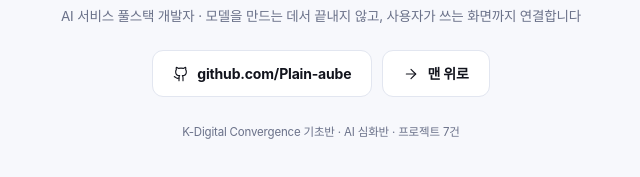
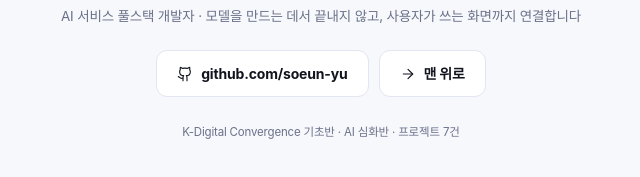
Before and after one commit to soeun-yu/soeun-yu.github.io, a plain HTML site: page index.html in a window 1280 px wide. Shown: the part 9680-9857 px from the top of the page, 319-959 px from the left. Drawn offline with Linux system fonts and the light colour scheme.

Commit message:
[chore] index.html의 GitHub 링크 수정
· 이전 링크(https://github.com/Plain-aube)를 현재 링크(https://github.com/soeun-yu)로 수정.
· 관련 문구에도 반영.

```diff
--- a/index.html
+++ b/index.html
@@ -578,7 +578,7 @@
     <p class="summary rv">K-Digital Convergence 기초반에서 Java 웹 팀 프로젝트 3건(JSP → React+Express → Spring Boot)을, AI 심화반에서 ML·DL·LLM 개인 프로젝트 3건과 팀 프로젝트 1건을 진행했습니다.</p>
     <div class="hero-cta rv">
       <a class="btn primary" href="#part-ai"><svg width="17" height="17" viewBox="0 0 24 24" fill="none" stroke="currentColor" stroke-width="1.7" stroke-linecap="round" stroke-linejoin="round" aria-hidden="true"><path d="m12 3-1.9 5.8a2 2 0 0 1-1.287 1.288L3 12l5.8 1.9a2 2 0 0 1 1.288 1.287L12 21l1.9-5.8a2 2 0 0 1 1.287-1.288L21 12l-5.8-1.9a2 2 0 0 1-1.288-1.287Z"/></svg> 대표 프로젝트</a>
-      <a class="btn" href="https://github.com/Plain-aube" target="_blank" rel="noopener"><svg width="17" height="17" viewBox="0 0 24 24" fill="none" stroke="currentColor" stroke-width="1.7" stroke-linecap="round" stroke-linejoin="round" aria-hidden="true"><path d="M15 22v-4a4.8 4.8 0 0 0-1-3.5c3 0 6-2 6-5.5.08-1.25-.27-2.48-1-3.5.28-1.15.28-2.35 0-3.5 0 0-1 0-3 1.5-2.64-.5-5.36-.5-8 0C6 2 5 2 5 2c-.3 1.15-.3 2.35 0 3.5A5.403 5.403 0 0 0 4 9c0 3.5 3 5.5 6 5.5-.39.49-.68 1.05-.85 1.65-.17.6-.22 1.23-.15 1.85v4"/><path d="M9 18c-4.51 2-5-2-7-2"/></svg> GitHub</a>
+      <a class="btn" href="https://github.com/soeun-yu" target="_blank" rel="noopener"><svg width="17" height="17" viewBox="0 0 24 24" fill="none" stroke="currentColor" stroke-width="1.7" stroke-linecap="round" stroke-linejoin="round" aria-hidden="true"><path d="M15 22v-4a4.8 4.8 0 0 0-1-3.5c3 0 6-2 6-5.5.08-1.25-.27-2.48-1-3.5.28-1.15.28-2.35 0-3.5 0 0-1 0-3 1.5-2.64-.5-5.36-.5-8 0C6 2 5 2 5 2c-.3 1.15-.3 2.35 0 3.5A5.403 5.403 0 0 0 4 9c0 3.5 3 5.5 6 5.5-.39.49-.68 1.05-.85 1.65-.17.6-.22 1.23-.15 1.85v4"/><path d="M9 18c-4.51 2-5-2-7-2"/></svg> GitHub</a>
       <a class="btn" href="#trouble"><svg width="17" height="17" viewBox="0 0 24 24" fill="none" stroke="currentColor" stroke-width="1.7" stroke-linecap="round" stroke-linejoin="round" aria-hidden="true"><circle cx="11" cy="11" r="8"/><path d="m21 21-4.3-4.3"/></svg> 문제 해결 사례</a>
     </div>
   </div>
@@ -737,7 +737,7 @@
   <div class="fname">유소은</div>
   <div class="fsub">AI 서비스 풀스택 개발자 · 모델을 만드는 데서 끝내지 않고, 사용자가 쓰는 화면까지 연결합니다</div>
   <div class="flinks">
-    <a class="btn" href="https://github.com/Plain-aube" target="_blank" rel="noopener"><svg width="16" height="16" viewBox="0 0 24 24" fill="none" stroke="currentColor" stroke-width="1.7" stroke-linecap="round" stroke-linejoin="round" aria-hidden="true"><path d="M15 22v-4a4.8 4.8 0 0 0-1-3.5c3 0 6-2 6-5.5.08-1.25-.27-2.48-1-3.5.28-1.15.28-2.35 0-3.5 0 0-1 0-3 1.5-2.64-.5-5.36-.5-8 0C6 2 5 2 5 2c-.3 1.15-.3 2.35 0 3.5A5.403 5.403 0 0 0 4 9c0 3.5 3 5.5 6 5.5-.39.49-.68 1.05-.85 1.65-.17.6-.22 1.23-.15 1.85v4"/><path d="M9 18c-4.51 2-5-2-7-2"/></svg> github.com/Plain-aube</a>
+    <a class="btn" href="https://github.com/soeun-yu" target="_blank" rel="noopener"><svg width="16" height="16" viewBox="0 0 24 24" fill="none" stroke="currentColor" stroke-width="1.7" stroke-linecap="round" stroke-linejoin="round" aria-hidden="true"><path d="M15 22v-4a4.8 4.8 0 0 0-1-3.5c3 0 6-2 6-5.5.08-1.25-.27-2.48-1-3.5.28-1.15.28-2.35 0-3.5 0 0-1 0-3 1.5-2.64-.5-5.36-.5-8 0C6 2 5 2 5 2c-.3 1.15-.3 2.35 0 3.5A5.403 5.403 0 0 0 4 9c0 3.5 3 5.5 6 5.5-.39.49-.68 1.05-.85 1.65-.17.6-.22 1.23-.15 1.85v4"/><path d="M9 18c-4.51 2-5-2-7-2"/></svg> github.com/soeun-yu</a>
     <a class="btn" href="#top"><svg width="16" height="16" viewBox="0 0 24 24" fill="none" stroke="currentColor" stroke-width="1.7" stroke-linecap="round" stroke-linejoin="round" aria-hidden="true"><path d="M5 12h14"/><path d="m12 5 7 7-7 7"/></svg> 맨 위로</a>
   </div>
   <div class="meta-note">K-Digital Convergence 기초반 · AI 심화반 · 프로젝트 7건</div>
```
